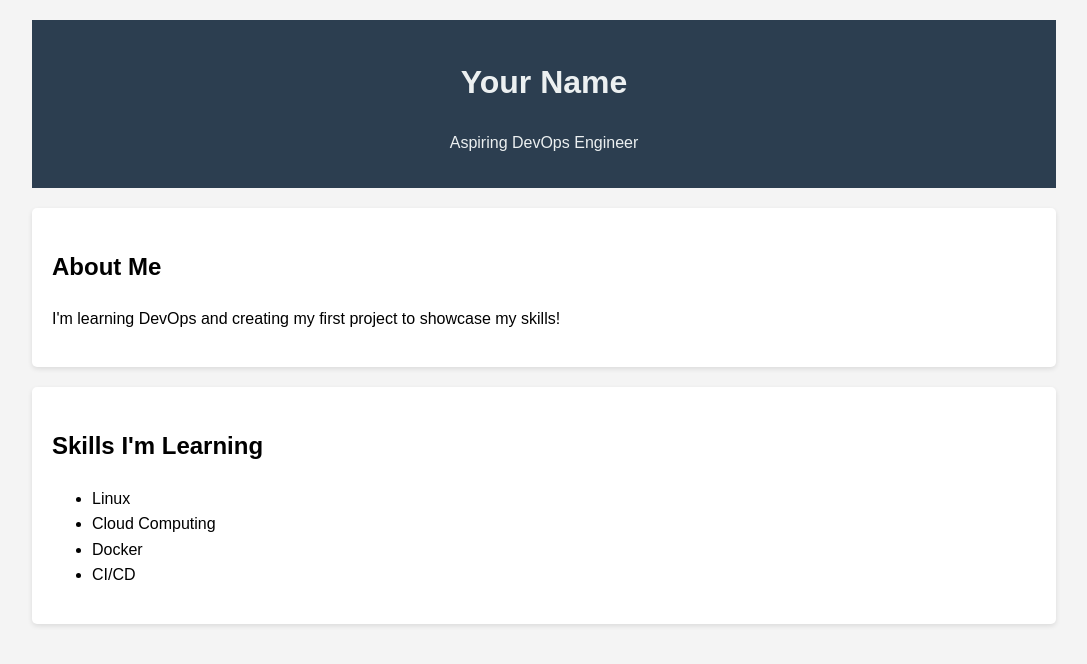
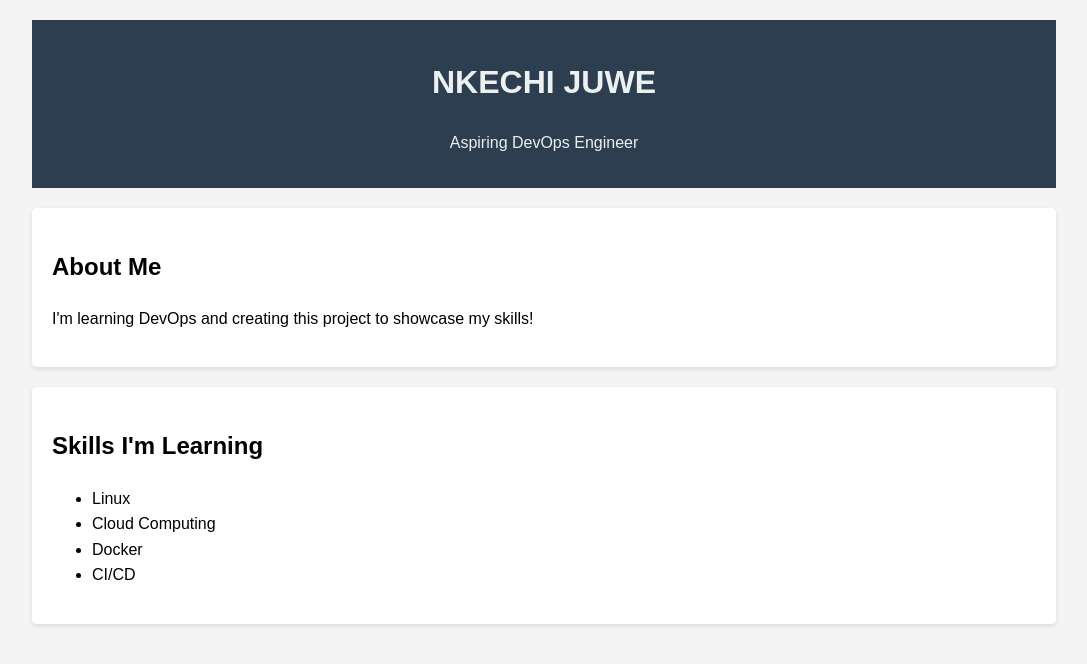
Before and after one commit to NkJuwe/Personal-Portfolio, a plain HTML site: page index.html in a window 1280 px wide. Shown: the whole page, without its empty margins (96-1183 px from the left). Drawn offline with Linux system fonts and the light colour scheme.

```diff
--- a/index.html
+++ b/index.html
@@ -8,13 +8,13 @@
 <body>
     <div class="container">
         <header>
-            <h1>Your Name</h1>
+            <h1>NKECHI JUWE</h1>
             <p>Aspiring DevOps Engineer</p>
         </header>
 
         <section id="about">
             <h2>About Me</h2>
-            <p>I'm learning DevOps and creating my first project to showcase my skills!</p>
+            <p>I'm learning DevOps and creating this project to showcase my skills!</p>
         </section>
 
         <section id="skills">
```
Also changed, not shown: 1 other file.
